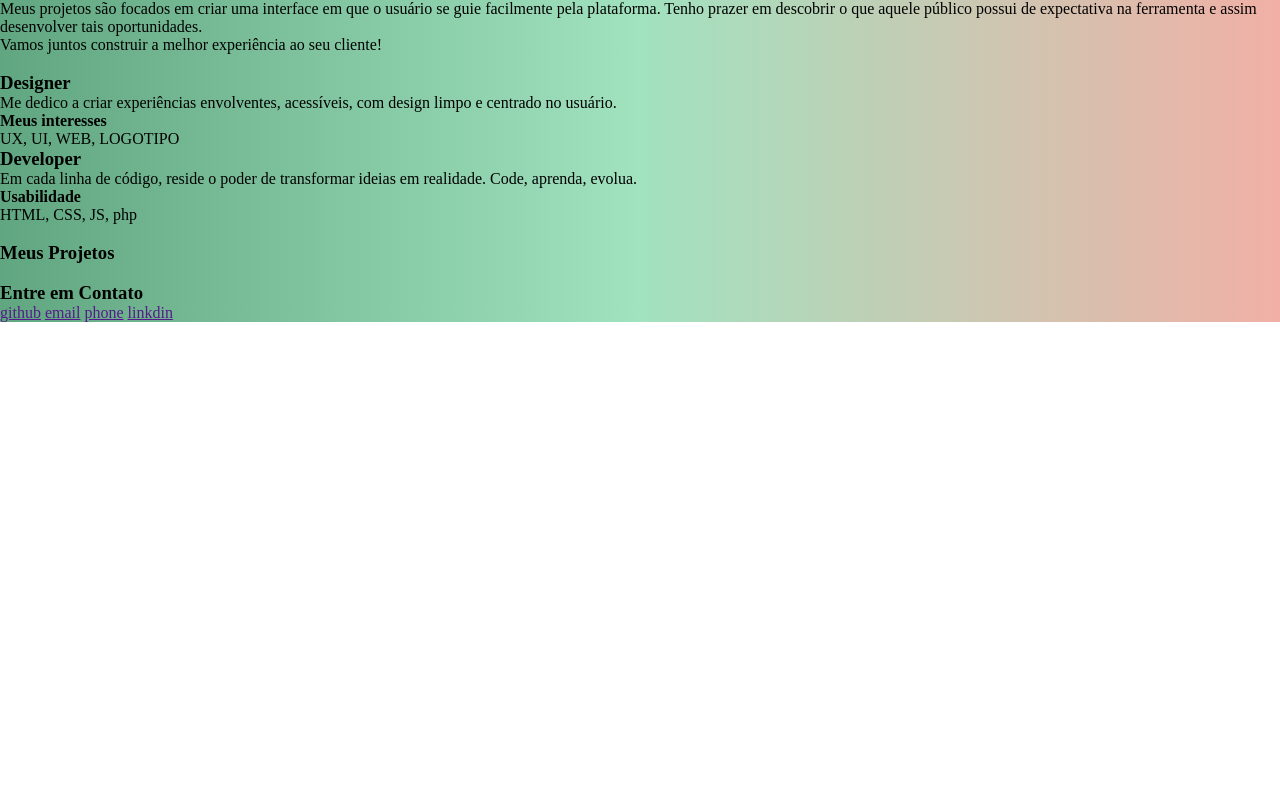
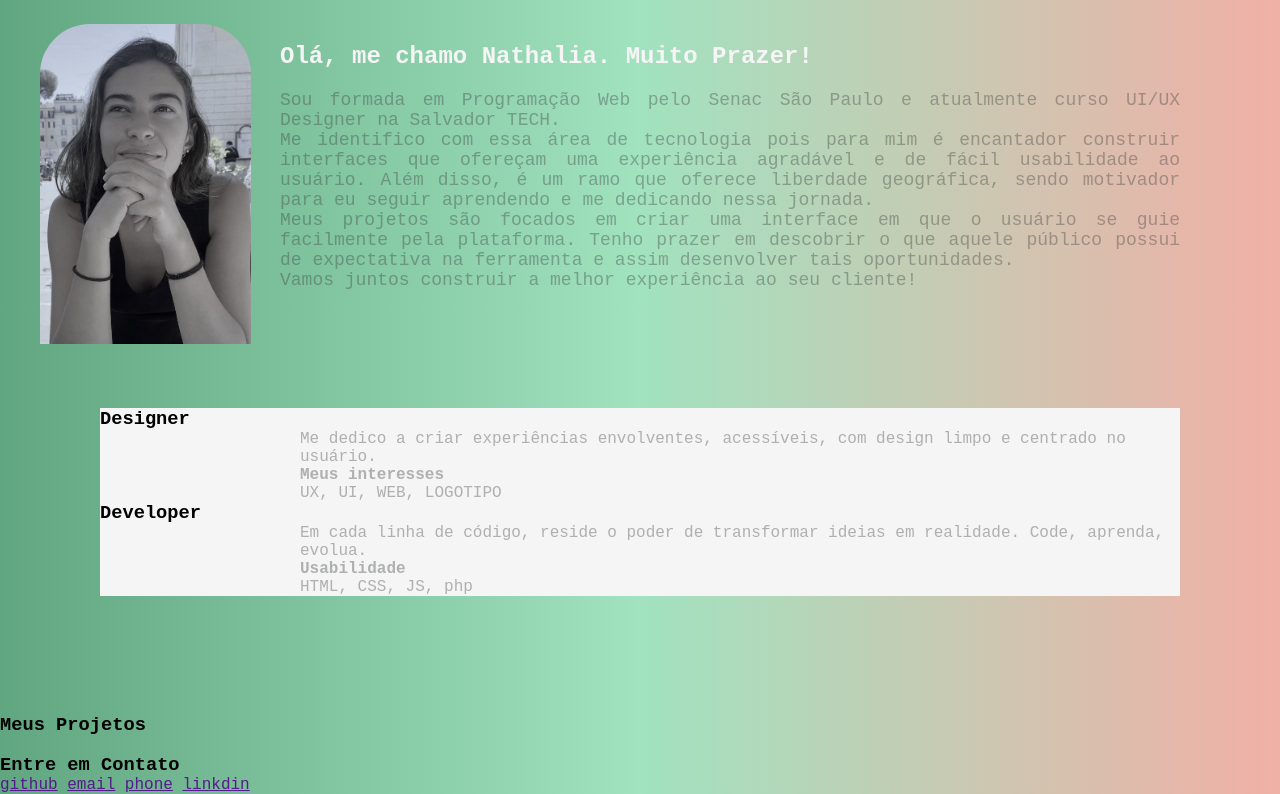
Before and after one commit to nagarcia94/Nathalia, a plain HTML site: page index.html in a window 1280 px wide. Shown: the part 712-1506 px from the top of the page. Before the commit the page ends 1034 px from the top, so only its background shows below. Drawn offline with Linux system fonts and the light colour scheme; a web font is replaced by a local one.

Commit message:
sobre mim

```diff
--- a/css/style.css
+++ b/css/style.css
@@ -18,7 +18,8 @@
 
 body {
    background: linear-gradient(to right, #60A680,#a1e2bf, #e04f3973);
-
+   font-family: 'Azeret Mono', monospace;
+   position: relative;
 }
 
 header {
@@ -49,7 +50,6 @@ header li {
 }
 
 h1 {
-    font-family: 'Azeret Mono', monospace;
     color: var(--cor-cinzaletra);
     text-align: center;
     margin: 100px;
@@ -57,10 +57,56 @@ h1 {
 }
 
 h2 {
-    font-family: 'Azeret Mono', monospace;
     color: var(--cor-cinzaletra);
     font-weight: 500;
     font-size: 20px;
    text-align: center;
    margin-bottom: 50px;
 }
+
+.aboutme {
+    display: flex;
+    margin: auto;
+    margin-top: 40px;
+    font-size: 18px;
+}
+
+.aboutme h3, p {
+    margin-left: 200px;
+    color: var(--cor-cinzaletra);
+}
+.aboutme h3 {
+    font-size: 33px;
+    margin-bottom: 60px;
+    margin-left: 0;
+}
+.aboutme p {
+    font-weight:400;
+    text-align: justify;
+    margin-right: 100px;
+    margin-left: 200px;
+}
+.mode  {
+   color: var(--cor-menufundo);
+   margin-bottom: 20px;
+   margin-left: 300px;
+   font-size: 24px;
+
+}
+
+
+
+img {
+   border-top-right-radius: 50px;
+   border-top-left-radius: 50px;
+   position: absolute;
+   left: 40px;
+   max-width: 380px;
+   max-height: 320px;
+   margin-top: 60px;
+}
+
+.tools {
+    margin: 100px;
+    background-color: var(--cor-menufundo);
+}
--- a/index.html
+++ b/index.html
@@ -22,26 +22,33 @@
     </h1>
     <br><br>
     <h2>Construindo harmonia entre facilidade e beleza, criando experiências funcionais. </h2><br><br>
-    <article>
+    <article class="aboutme">
+        <figure><img src="eu22.jpeg" alt="myself"></figure>
+        <div>
             <h3>Sobre mim</h3>
-        <p>Olá, me chamo Nathalia. Muito Prazer!
-        </p>
-        <p>Sou formada em  Programação Web pelo Senac São Paulo e atualmente curso UI/UX Designer na Salvador TECH. <br>
+            <p class="mode"> <b>Olá, me chamo Nathalia. Muito Prazer!</b></p>
+           <p>Sou formada em  Programação Web pelo Senac São Paulo e atualmente curso UI/UX    Designer na Salvador TECH.<br>
             Me identifico com essa área de tecnologia pois para mim é encantador construir interfaces  que ofereçam uma experiência agradável e de fácil usabilidade ao usuário. Além disso, é um ramo que oferece liberdade geográfica, sendo motivador para eu seguir aprendendo e me dedicando nessa jornada. <br>
            Meus projetos são focados em criar uma interface em que o usuário se guie facilmente pela plataforma.
            Tenho prazer em descobrir o que aquele público possui de expectativa na ferramenta e assim desenvolver tais oportunidades. <br>
            Vamos juntos construir a melhor experiência ao seu cliente!</p>
-    </article> <br>
-    <article>
+    </div>
+    </article>
+    <br>
+    <article class="tools">
+        <div class="design">
             <h3>Designer</h3>
             <p>Me dedico a criar experiências envolventes, acessíveis, com design
                 limpo e centrado no usuário. </p>
                 <p><b> Meus interesses</b></p>
                 <p>UX, UI, WEB, LOGOTIPO</p>
+        </div>
+        <div class="developer">
             <h3>Developer</h3>
             <p>Em cada linha de código, reside o poder de transformar ideias em realidade. Code, aprenda, evolua.</p>
             <p><b>Usabilidade</b></p>
             <p>HTML, CSS, JS, php</p>
+        </div>
     </article>
     <br>
     <article>
```
Also changed, not shown: eu22.jpeg (added). Lines whose indentation alone changed are shown as unchanged.
